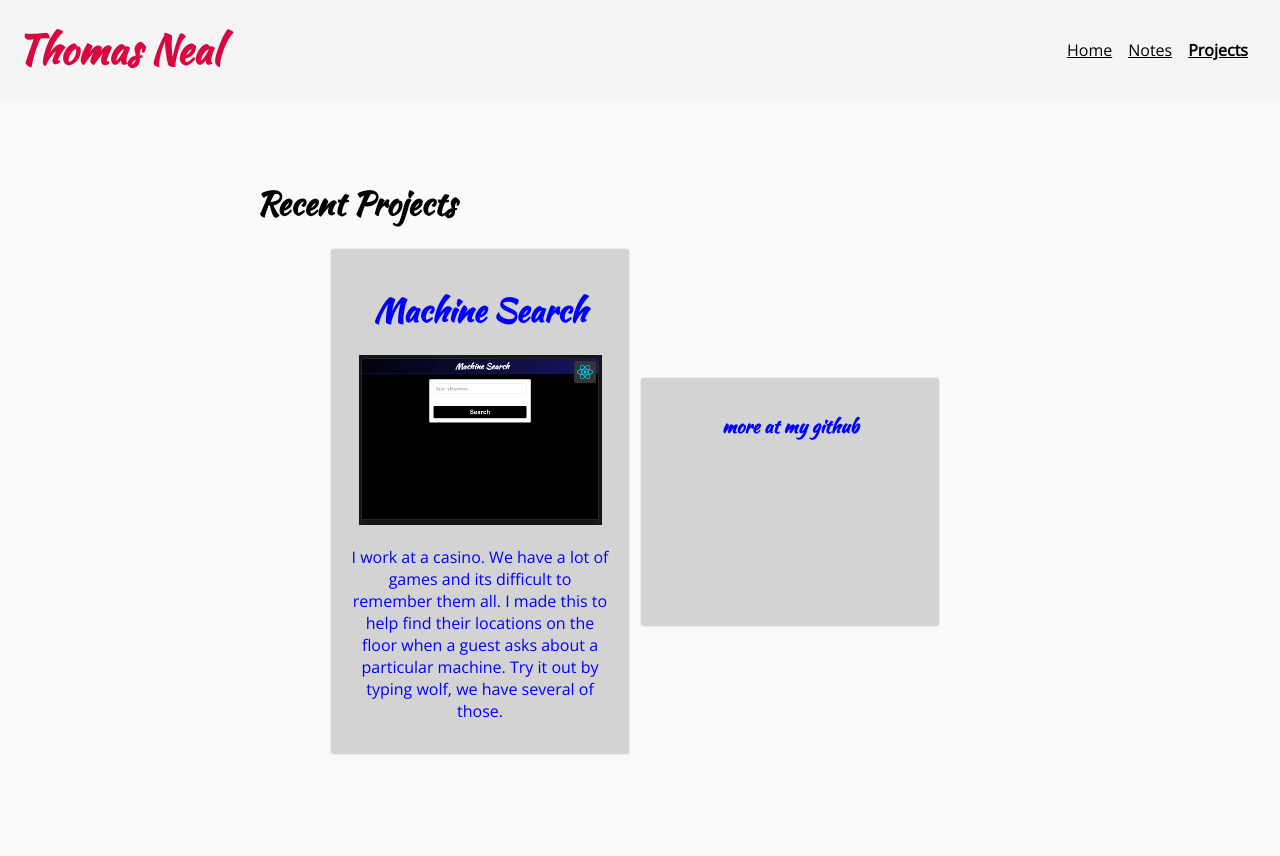
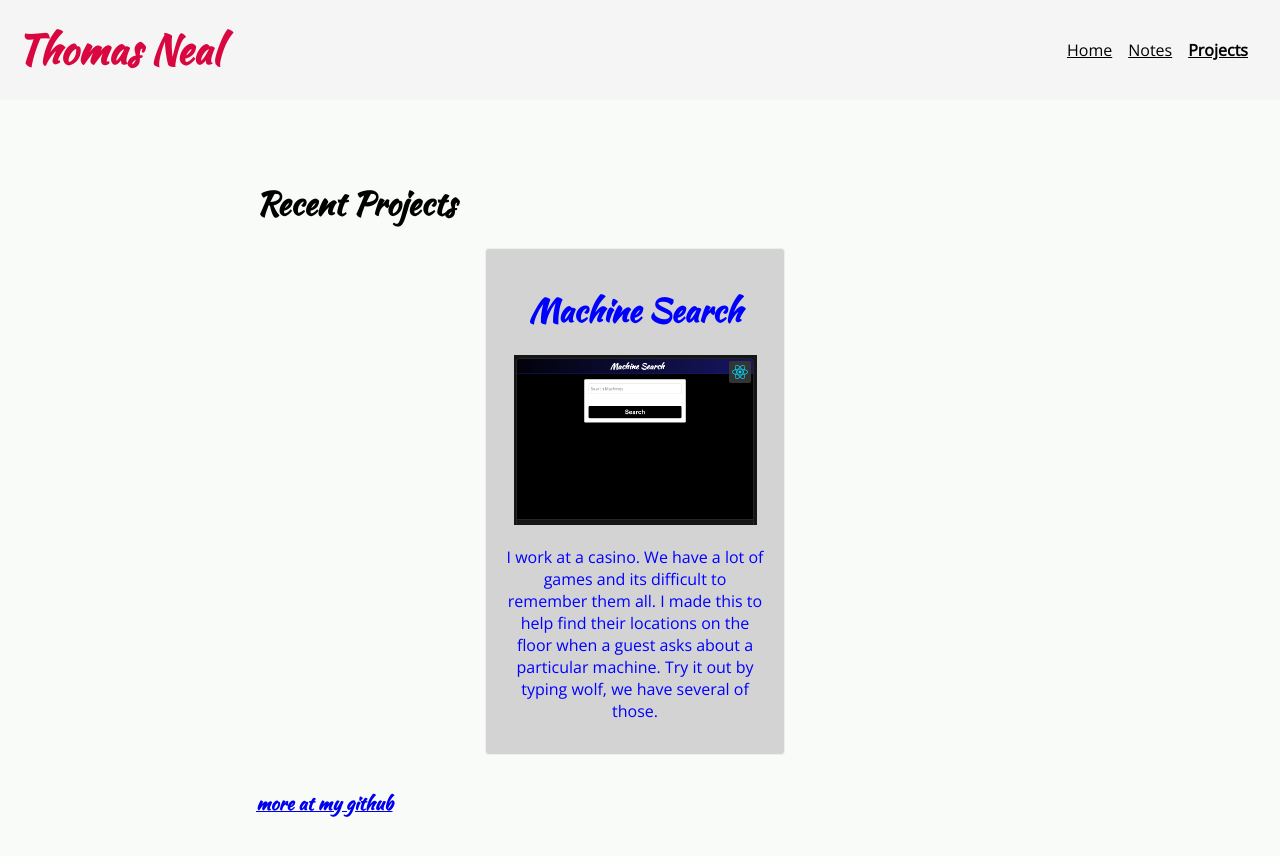
Before and after one commit to nealthom/thesite, a React (Create React App) app: page /portfolio in a window 1280 px wide. Shown: the top 856 px of the page. Built offline with nearby package versions, Linux system fonts and the light colour scheme.

Commit message:
update project page

```diff
--- a/src/components/pages/Portfolio.js
+++ b/src/components/pages/Portfolio.js
@@ -21,16 +21,16 @@ export default function Portfolio() {
               floor when a guest asks about a particular machine. Try it out by
               typing wolf, we have several of those.
             </p>
-          </a>,
-          <a
-            href="http://github.com/nealthom"
-            target="_blank"
-            rel="noopener noreferrer"
-          >
-            <h3>more at my github</h3>
           </a>
         ]}
       />
+      <a
+        href="http://github.com/nealthom"
+        target="_blank"
+        rel="noopener noreferrer"
+      >
+        <h3>more at my github</h3>
+      </a>
     </PageLayout>
   );
 }
```
